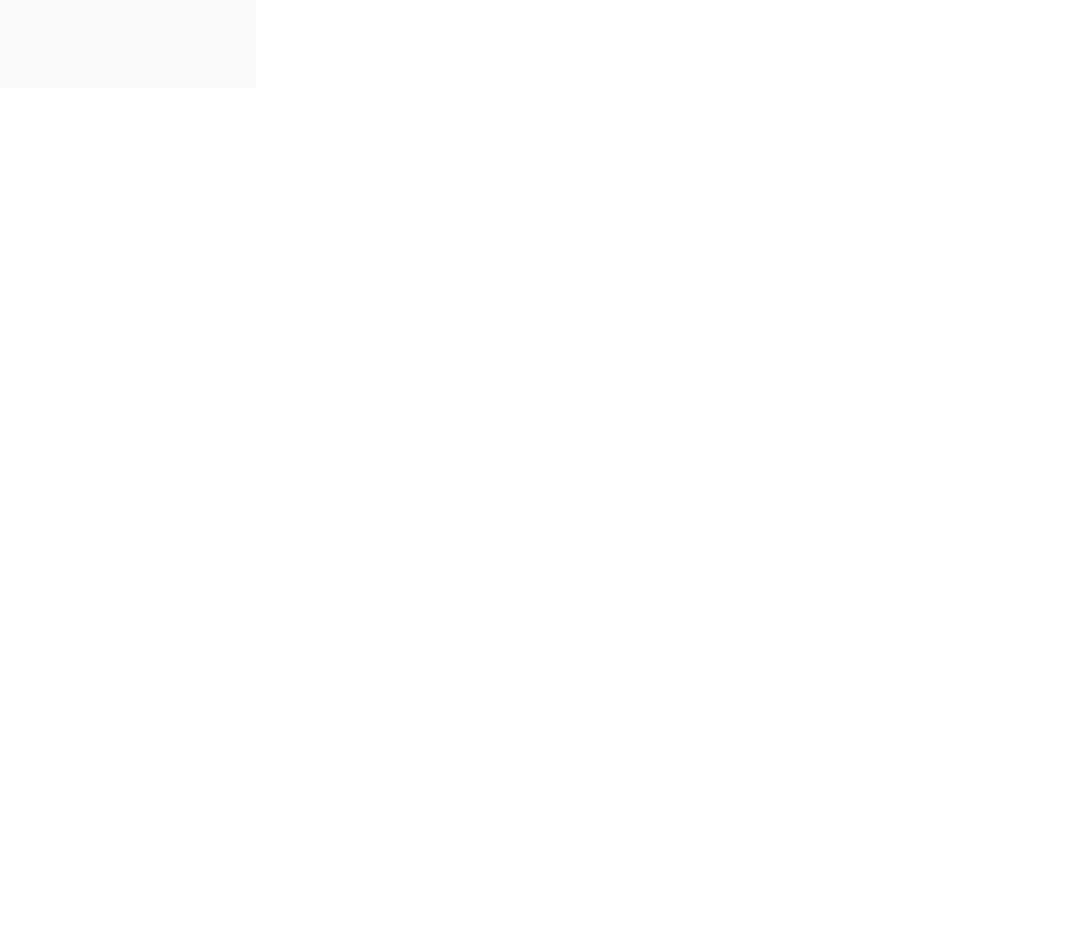
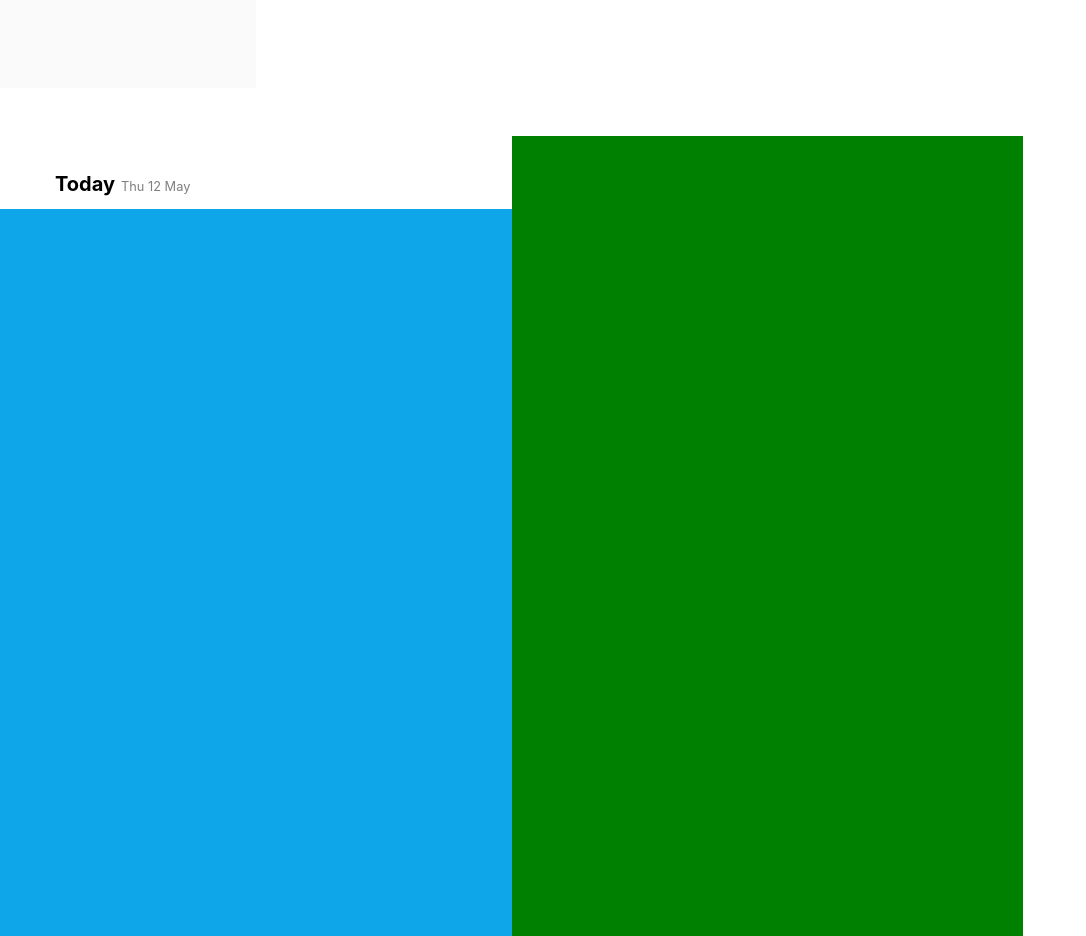
Before and after one commit to thorgan376/todolist-frontend, a React (Create React App) app: page / in a window 1280 px wide. Shown: the part 760-1696 px from the top of the page, without its empty margins (0-1086 px from the left). Before the commit the page ends 848 px from the top, so only its background shows below. Built offline with nearby package versions, Linux system fonts and the light colour scheme.

Commit message:
update 12-05-2022

```diff
--- a/src/App.js
+++ b/src/App.js
@@ -8,9 +8,7 @@ import {
   Route,
 } from "react-router-dom";
 import {About, Today, Upcoming, Filtersandlabel} from './components/Navbar/MenuList';
-
 import { useEffect} from 'react';
-
 import axios from 'axios';
 
 function App() {
@@ -27,7 +25,7 @@ function App() {
       <Router>
         <Header/>
         <MenuList/>
-        <div className='relative mt-12 basis-4/5 bg-white h-screen'>
+        <div className='relative mt-12 basis-[79.924%] bg-white h-screen top-0'>
         <Routes>
           <Route path='/about'element={<About/>}/>
           <Route path='/'element={<Today/>}/>
--- /dev/null
+++ b/src/components/Content/Content.css
@@ -0,0 +1,48 @@
+.agenda_view{
+    width: 50%;
+    background-color: rgb(14 165 233);
+    flex-direction: column;
+    flex-grow: 1;
+    padding-bottom: 84px;
+}
+.editor{
+    width: 50%;
+    background-color: green;
+}
+.view_header{
+    display: flex;
+    background-color: #fff;
+    flex-shrink: 0;
+    position: -webkit-sticky;
+    position: sticky;
+    top: 0;
+    z-index: 2;
+    padding-left: 55px;
+    padding-right: 55px;
+    padding-top: 36px;
+    height: 73.4px;
+}
+.view_header .view_header__content {
+  display: flex;
+  width: 100%;
+  padding-bottom: 6px;
+  max-width: 800px;
+  margin: 0 auto;
+  border-bottom: 1px solid transparent;
+  transition: border-bottom-color .3s;
+  align-items: flex-start;
+  word-break: break-word;
+}
+.simple_title_today{
+    font-size: 20px;
+    font-weight: 700;
+    line-height: 25px;
+    outline-color: rgb(32, 32, 32);
+}
+.simple_title_date{
+    font-weight: 400;
+    line-height: 25px;
+    margin-left: 6px;
+    outline-color: rgb(128, 128, 128);
+    opacity: 0.5;
+}
--- a/src/components/Content/Edit.js
+++ b/src/components/Content/Edit.js
@@ -2,21 +2,15 @@ import React, {useState, useEffect} from 'react';
 import data from "./data.json";
 // data.todoist: chỉ import đúng một cái,
 // data: import hết những thứ trong file json
-import axios from 'axios';
 import MainContent from './MainContent';
+import './Content.css'
 
 function Edit(props) {
     const [title, setTitle] = useState();
-    useEffect() => {
 
-    }
-    if{//nếu có id => edit cái cũ
-
-    }
     return(//TH2: trường hợp này ko có id = thêm task mới
-        <div className= "Edit">
-            <input>
-            </input>
+        <div className= "editor">
+            <h1></h1>
         </div>
     )
 
--- a/src/components/Content/MainContent.js
+++ b/src/components/Content/MainContent.js
@@ -2,28 +2,29 @@ import React, {useState, useEffect} from 'react';
 import data from "./data.json";
 // data.todoist: chỉ import đúng một cái,
 // data: import hết những thứ trong file json
-import axios from 'axios';
 import Edit from './Edit';
+import './Content.css';
 
 function MainContent() {
     const [tasks, setTasks] = useState(0);
     const [selectedTask, setSelectedTask] = useState(0);
 
-    useEffect(
-        const resp = (async() => {
-            const data = await axios.get('http://localhost:8080');
-            console.log(data);
-          })
-          resp();
-        },[]
-    );
     const addTask = (task) => {
-        setTask([...tasks, task]);
+        setTasks([...tasks, task]);
     }
     return (
-        <div>
+        <div className="agenda_view">
+            <header className='view_header'>
+                <div className='view_header__content'>
+                    <h1>
+                      <span className='simple_title_today'>Today</span>
+                      <small className='simple_title_date'>Thu 12 May</small>
+                    </h1>
+                </div>
+            </header>
 
         </div>
       );
     }
+
 export default MainContent;
--- a/src/components/Navbar/MenuList.js
+++ b/src/components/Navbar/MenuList.js
@@ -3,9 +3,9 @@ import GridViewIcon from '@mui/icons-material/GridView';
 import CalendarMonthIcon from '@mui/icons-material/CalendarMonth';
 import CalculateIcon from '@mui/icons-material/Calculate';
 import MailOutlineIcon from '@mui/icons-material/MailOutline';
-import {
-    Link
-} from "react-router-dom";
+import {Link} from "react-router-dom";
+import Edit from "../Content/Edit";
+import MainContent from "../Content/MainContent";
 
 const IconInList = {
     marginRight: '0.5rem',
@@ -13,7 +13,7 @@ const IconInList = {
 
 export default function MenuList() {
     return (
-        <div className="mt-12 basis-1/5 h-screen">
+        <div className="mt-12 w-[305px] h-screen">
             <ul className="fixed bg-zinc-50 h-screen w-1/5 pl-12 pt-8">
                 <li>
                     <span>
@@ -70,8 +70,9 @@ Amet aliquam id diam maecenas ultricies mi eget. Ornare suspendisse sed nisi lac
 }
 export function Today(){
     return(
-        <div>
-            <h1>Today here</h1>
+        <div className="flex justify-center h-screen">
+            <MainContent/>
+            <Edit/>
         </div>
     )
 }
```
Lines whose indentation alone changed are shown as unchanged.
